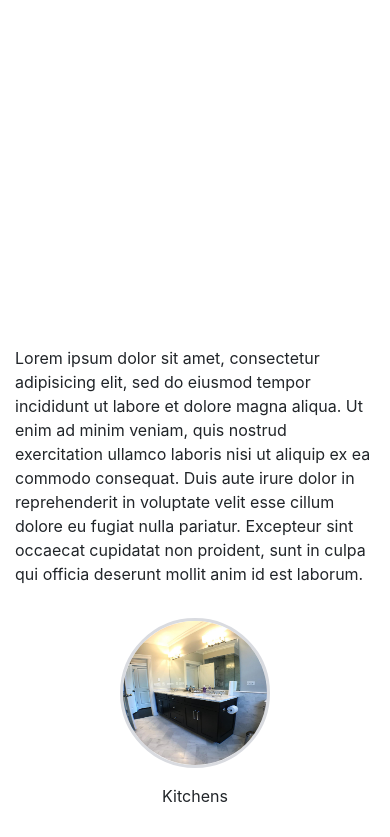
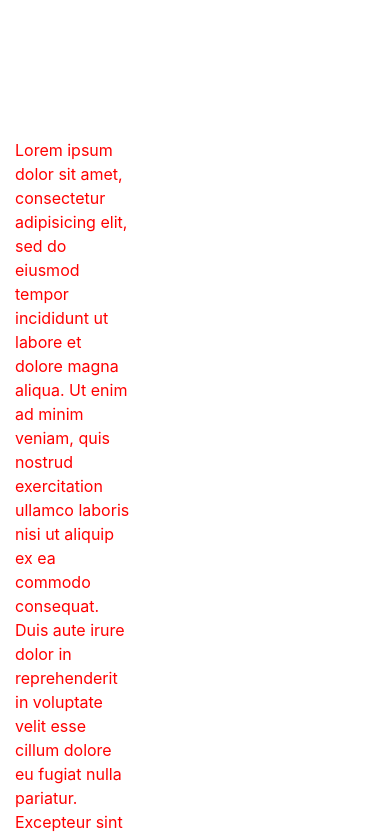
Before and after one commit to VergilKellley/kolingroup, a plain HTML site: page index.html in a window 390 px wide. Shown: the part 740-1577 px from the top of the page. Drawn offline with nearby package versions, Linux system fonts and the light colour scheme.

```diff
--- a/css/styles.css
+++ b/css/styles.css
@@ -90,7 +90,10 @@ ul {
 .gallery-container {
   margin-top: 15rem; }
   .gallery-container .gallery-text {
-    margin-top: 18rem; }
+    margin-top: 5rem; }
+    .gallery-container .gallery-text p {
+      color: red;
+      width: 30vw; }
   .gallery-container .gallery {
     text-align: center; }
     .gallery-container .gallery img {
```
